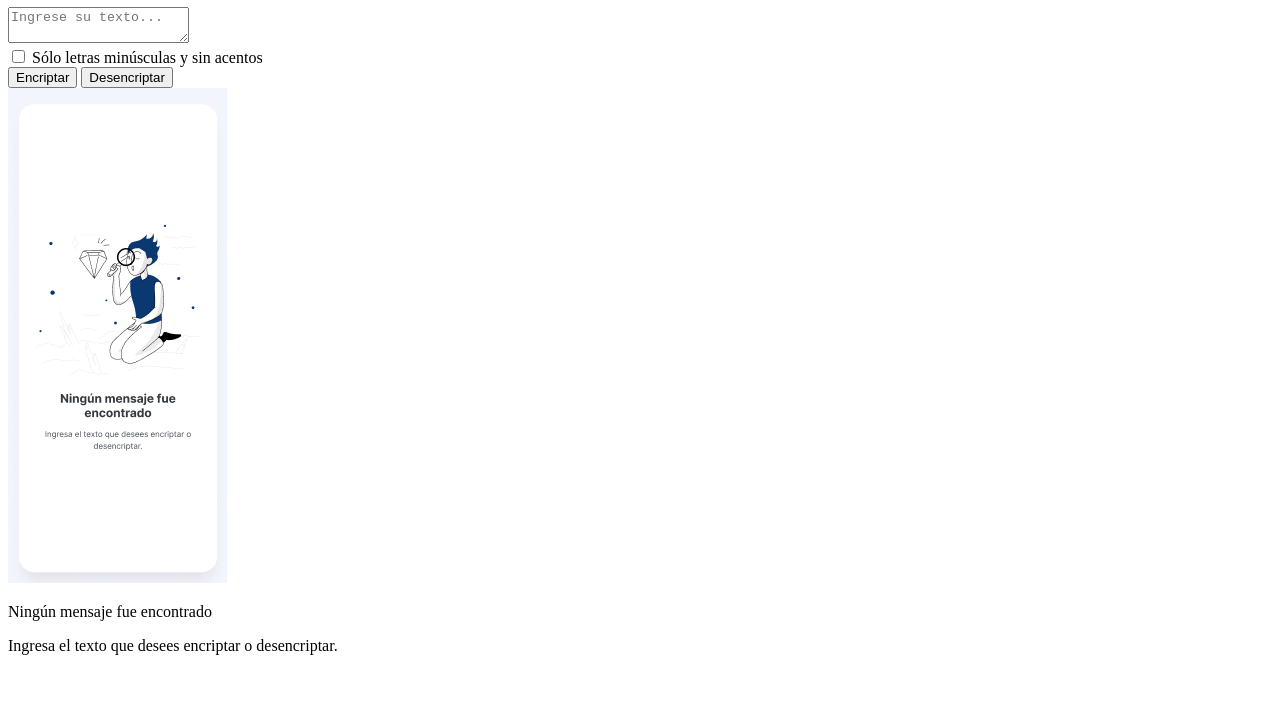
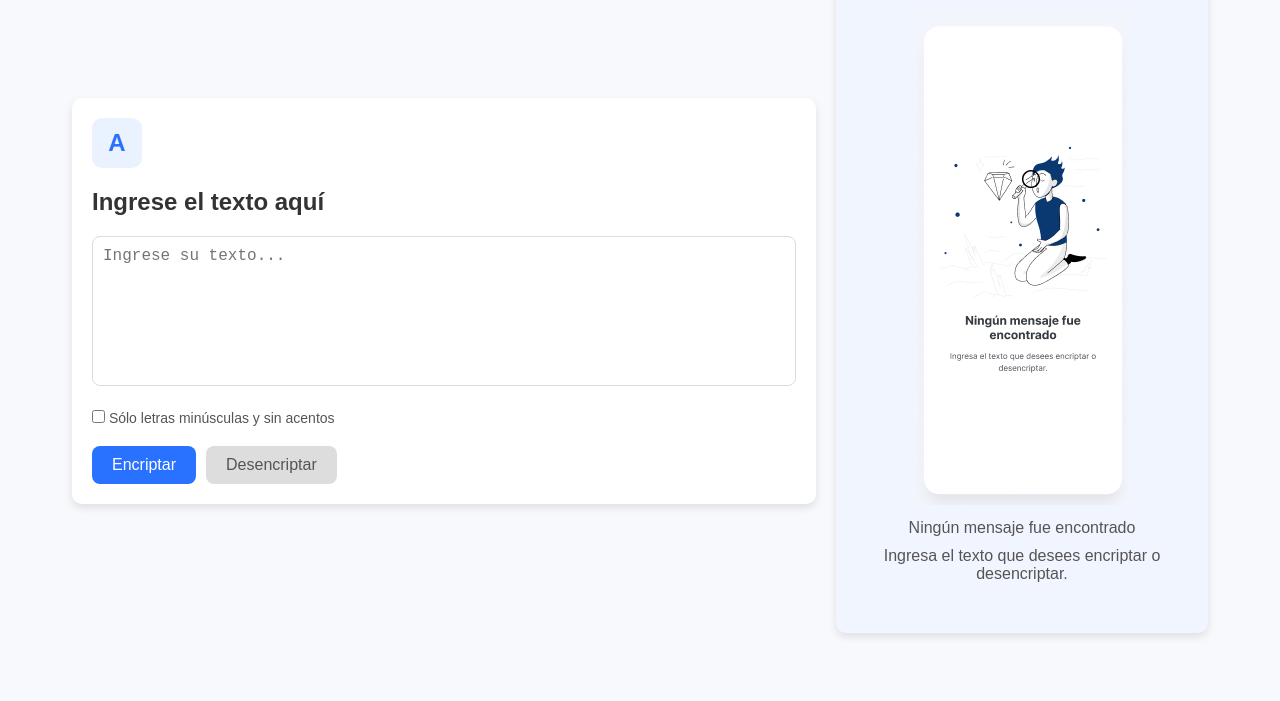
Before and after one commit to Gallardo08/challenge_encriptador, a plain HTML site: page index.html in a window 1280 px wide. Shown: the part 99-800 px from the top of the page. Drawn offline with Linux system fonts and the light colour scheme.

Commit message:
solucion de error de ruta de css

```diff
--- a/index.html
+++ b/index.html
@@ -4,7 +4,7 @@
     <meta charset="UTF-8">
     <meta name="viewport" content="width=device-width, initial-scale=1.0">
     <title>Encriptar/Desencriptar</title>
-    <link rel="stylesheet" href="styles.css">
+    <link rel="stylesheet" href="Estilos.css">
 </head>
 <body>
     <div class="container">
```
